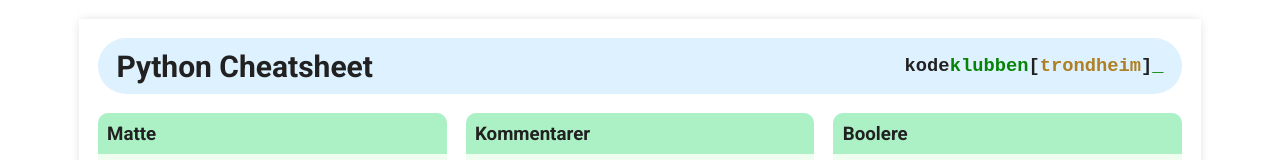
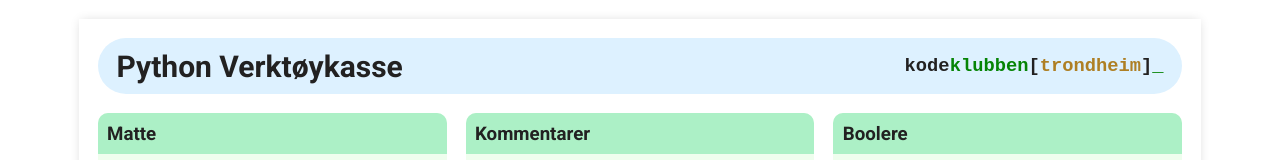
Before and after one commit to KodeklubbenTrondheim/python_verktoeykasse, a plain HTML site: page index.html in a window 1280 px wide. Shown: the top 160 px of the page. Drawn offline with nearby package versions, Linux system fonts and the light colour scheme; a script that the page names is missing.

Commit message:
Cheatsheet = verktøykasse

```diff
--- a/index.html
+++ b/index.html
@@ -16,7 +16,7 @@
   <body class="language-python">
     <div class="page">
       <header>
-        <h1>Python Cheatsheet</h1>
+        <h1>Python Verktøykasse</h1>
         <h1 class="kodeklubben-logo">
           kode<span class="green">klubben</span>[<span class="yellow"
             >trondheim</span
```
Also changed, not shown: 1 other file.
